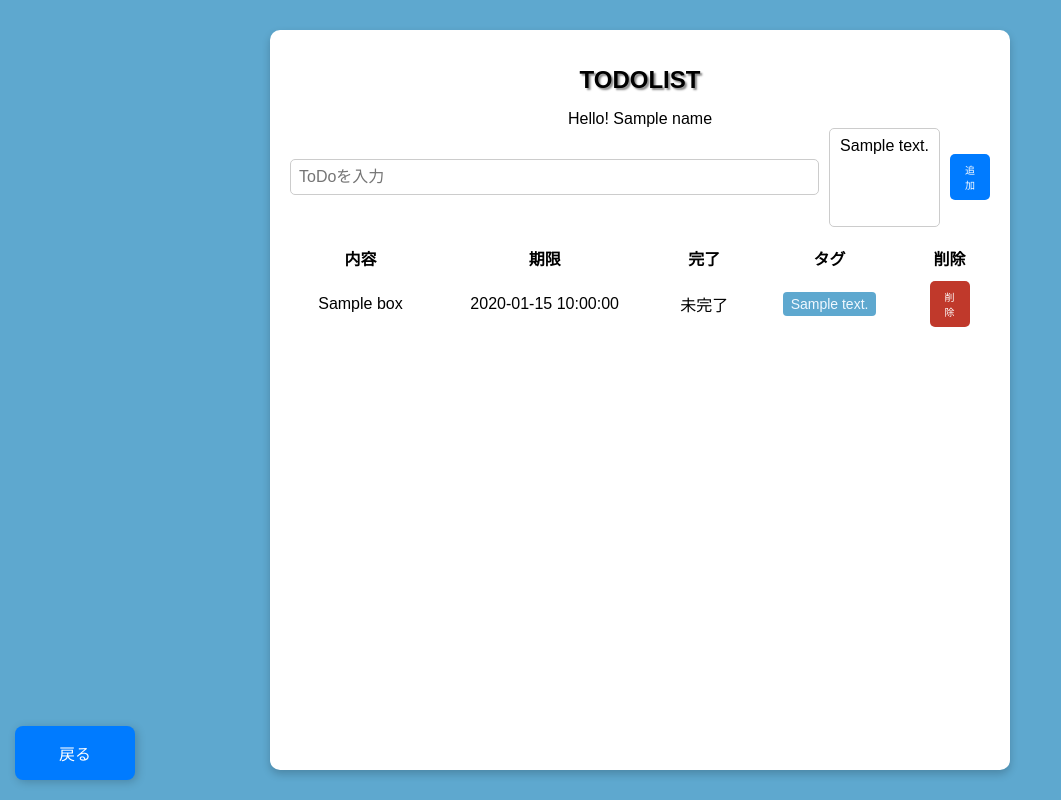
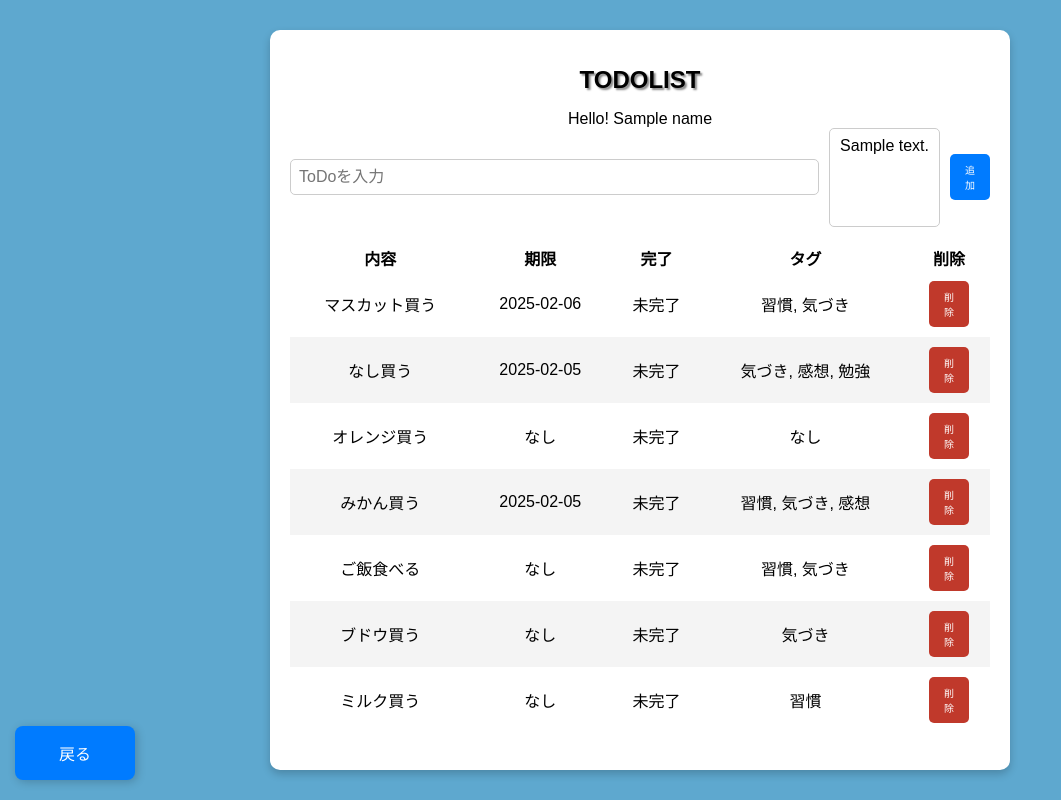
Before and after one commit to Taito1608/study_backend, a FastAPI app: template app/templates/todolist.html in a window 1280 px wide. Shown: the whole page, without its empty margins (0-1061 px from the left). Run offline with FastAPI, Linux system fonts and the light colour scheme; data comes from the database, SQL or seed files in the repository; the template is opened without the code that fills it: most values are stand-ins (such as "Sample title", 1, 10 or a date in 2020).

Commit message:
JSON形式のレスポンス

```diff
--- a/app/routes/todo.py
+++ b/app/routes/todo.py
@@ -16,6 +16,32 @@
     box: str
     tag: List[int] = []  # タグはリスト（デフォルトは空リスト）
 
+@router.get("/api/todos")
+async def get_todos(
+    skip: int = Query(0),
+    limit: int = Query(100),
+    completed: bool = Query(False)):
+    db = SessionLocal()
+
+    # ToDoリストを取得
+    todos = db.query(Todo).filter(Todo.completed == completed).offset(skip).limit(limit).all()
+
+    # ToDoごとのタグ情報を取得
+    todo_list = []
+    for todo in todos:
+        tags = db.query(Tag.desc).join(Set, Set.tag_id == Tag.id).filter(Set.todo_id == todo.id).all()
+        tag_descs = [tag.desc for tag in tags]
+
+        todo_list.append({
+            "id": todo.id,
+            "box": todo.box,
+            "date": todo.date.isoformat() if todo.date else None,
+            "completed": todo.completed,
+            "tags": tag_descs
+        })
+
+    return todo_list
+
 # Todo 取得(一覧)
 @router.get("/todo")
 async def read_todolist(
@@ -27,36 +53,9 @@
     if limit <0 or skip < 0:
         return RedirectResponse(url="/error/todo")
 
-    # タグのリストを取得
-    tag_list = db.query(Tag).all()
-
-    # ToDoリストの取得（フィルタリングとページネーション適用）
-    todo_query = db.query(Todo).filter(Todo.completed == completed).offset(skip).limit(limit)
-    todo_list = todo_query.all()
-
-    # set_tagリストを各Todoに関連するTag.descを格納
-    todo_list_with_tags = []
-    for todo in todo_list:
-        # Todoに関連するTag.descを取得
-        set_tags = (
-            db.query(Tag.desc)
-            .join(Set, Set.tag_id == Tag.id)
-            .filter(Set.todo_id == todo.id)
-            .all()
-        )
-        tag_descs = [set_tag.desc for set_tag in set_tags]
-
-        # 取得したTag.descをセット
-        todo_list_with_tags.append({
-            "todo": todo,
-            "set_tag_descs": tag_descs
-        })
-
     return templates.TemplateResponse("todolist.html", {
         "request": request,
         "name": "Taito!",
-        "todo_list": todo_list_with_tags,
-        "tag_list": tag_list,
     })
 
 #Todo 取得(個別)
--- a/app/templates/todolist.html
+++ b/app/templates/todolist.html
@@ -29,38 +29,41 @@
             </tr>
         </thead>
         <tbody id="todo-list">
-            {% for item in todo_list %}
-            <tr>
-                <td>
-                    <a href="/todo/{{ item.todo.id }}" style="color: black; text-decoration: none;">
-                        {{ item.todo.box }}
-                    </a>
-                </td>
-                <td>{{ item.todo.date if item.todo.date else 'なし' }}</td>
-                <td>{{ '完了' if item.todo.completed else '未完了' }}</td>
-                <td class="listtags-column">
-                    {% if item.set_tag_descs %}
-                        {% for tag_desc in item.set_tag_descs %}
-                            <span class="tag_desc">{{ tag_desc }}</span>
-                        {% endfor %}
-                    {% else %}
-                        なし
-                    {% endif %}
-                </td>
-                <td>
-                    <button onclick="deleteTodo('{{ item.todo.id }}')" class="remove-btn">
-                        削除
-                    </button>
-                </td>
-            </tr>
-            {% endfor %}
+            <!-- JavaScript で埋め込む -->
         </tbody>
     </table>
 
     <a href="/" class="back-button">戻る</a>
 
     <script>
-      // Todoを削除する(todolist)
+        // ToDo一覧を取得＆描画する関数
+        async function loadTodos() {
+            const response = await fetch("/api/todos");  // APIからデータ取得
+            const data = await response.json();
+
+            const todoList = document.getElementById("todo-list");
+            todoList.innerHTML = "";  // 既存のリストをクリア
+
+            data.forEach(todo => {
+                const row = document.createElement("tr");
+                row.innerHTML = `
+                    <td>
+                        <a href="/todo/${todo.id}" style="color: black; text-decoration: none;">
+                            ${todo.box}
+                        </a>
+                    </td>
+                    <td>${todo.date ? todo.date : "なし"}</td>
+                    <td>${todo.completed ? "完了" : "未完了"}</td>
+                    <td>${todo.tags.length > 0 ? todo.tags.join(", ") : "なし"}</td>
+                    <td>
+                        <button onclick="deleteTodo(${todo.id})" class="remove-btn">削除</button>
+                    </td>
+                `;
+                todoList.appendChild(row);
+            });
+        }
+
+        // Todoを削除する
         async function deleteTodo(todoId) {
             if (!confirm("本当に削除しますか？")) {
                 return;
@@ -69,17 +72,14 @@
             try {
                 const response = await fetch(`/todo/${todoId}`, {
                     method: 'DELETE',
-                    headers: {
-                        "Content-Type": "application/json"
-                    }
+                    headers: { "Content-Type": "application/json" }
                 });
 
                 if (response.ok) {
                     alert("ToDoを削除しました");
-                    location.reload();  // ページをリロードして最新のToDoリストを表示
+                    loadTodos();  // ToDoリストを更新
                 } else {
-                    const data = await response.json();
-                    alert("削除に失敗しました: " + (data.message || "不明なエラー"));
+                    alert("削除に失敗しました");
                 }
             } catch (error) {
                 console.error("エラー:", error);
@@ -87,8 +87,9 @@
             }
         }
 
+        // ToDo追加処理
         document.getElementById("todo-form").addEventListener("submit", async function(event) {
-        event.preventDefault(); // フォームの通常の送信を防ぐ
+            event.preventDefault();  // デフォルトのフォーム送信を防ぐ
 
             if (!confirm("本当に追加しますか？")) {
                 return;
@@ -99,29 +100,16 @@
                 tag: Array.from(document.getElementById("tag-select").selectedOptions).map(option => parseInt(option.value))
             };
 
+            try {
                 const response = await fetch("/todo", {
                     method: "POST",
-            headers: {
-                "Content-Type": "application/json"
-            },
+                    headers: { "Content-Type": "application/json" },
                     body: JSON.stringify(todoData)
                 });
 
-
-        // 複数のタグを配列として取得
-        const tags = Array.from(document.getElementById("tag-select").selectedOptions).map(option => option.value);
-        formData.delete("tag"); // 元のタグデータを削除
-        tags.forEach(tag => formData.append("tag", tag)); // 配列として追加
-
-        try {
-            const response = await fetch("/todo", {
-                method: "POST",
-                body: formData
-            });
-
                 if (response.ok) {
-                alert("ToDoが追加されました！"); // 成功時のアラート
-                window.location.href = "/todo"; // 成功時にリダイレクト
+                    alert("ToDoが追加されました！");
+                    loadTodos();  // リストを更新
                 } else {
                     alert("ToDoの追加に失敗しました。");
                 }
@@ -130,6 +118,9 @@
                 alert("エラーが発生しました。ネットワークを確認してください。");
             }
         });
+
+        // 初回ロード時にToDoリストを取得
+        loadTodos();
     </script>
 
 {%- endblock %}
```
Lines whose indentation alone changed are shown as unchanged.
